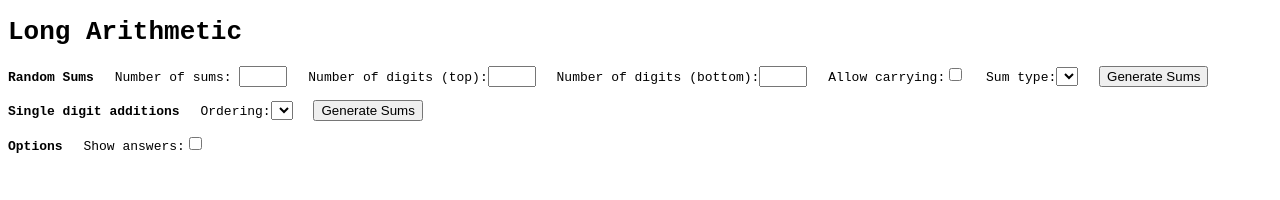
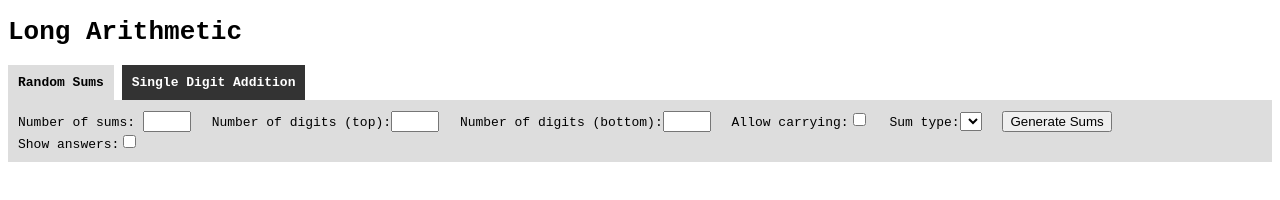
Before and after one commit to DanCorder/LongArithmetic, a website with bundled scripts: page src/html/index.html in a window 1280 px wide. Built offline with nearby package versions, Linux system fonts and the light colour scheme; files whose address does not match are found by name.

Commit message:
Add tabbed UI

```diff
--- a/src/html/index.html
+++ b/src/html/index.html
@@ -9,8 +9,15 @@
     <body>
         <h1>Long Arithmetic</h1>
 
-        <ul class="options">
-            <li><strong>Random Sums</strong></li>
+        <div class="options">
+            <input class="tab-control" id="tab1" type="radio" name="tabs" checked />
+            <label class="tab" for="tab1">Random Sums</label>
+
+            <input class="tab-control" id="tab2" type="radio" name="tabs" />
+            <label class="tab" for="tab2">Single Digit Addition</label>
+
+            <div class="content">
+                <ul id="content1" class="tab-content">
                     <li><label for="number-of-sums">Number of sums: </label><input id="number-of-sums" type="text" data-bind="textInput: numberOfSums" /></li>
                     <li><label for="digits-top">Number of digits (top):</label><input id="digits-top" type="text" data-bind="textInput: digitsTop" /></li>
                     <li><label for="digits-bottom">Number of digits (bottom):</label><input id="digits-bottom" type="text" data-bind="textInput: digitsBottom" /></li>
@@ -18,15 +25,15 @@
                     <li><label for="sum-type">Sum type:</label><select id="sum-type" data-bind="value: sumType, options: allowedSumTypes, optionsText: function(item) { return Sums.Operator[item]; }"></select></li>
                     <li><button title="Generate Sums" onclick="viewModel.generateRandomSums();" >Generate Sums</button></li>
                 </ul>
-        <ul class="options">
-            <li><strong>Single digit additions</strong></li>
+                <ul id="content2" class="tab-content">
                     <li><label for="sum-ordering">Ordering:</label><select id="sum-ordering" data-bind="value: ordering, options: allowedOrderings, optionsText: function(item) { return Sums.orderingToText(item); }"></select></li>
                     <li><button title="Generate Sums" onclick="viewModel.generateSingleDigitSums();" >Generate Sums</button></li>
                 </ul>
-        <ul class="options">
-            <li><strong>Options</strong></li>
+                <ul>
                     <li><label for="show-solutions">Show answers:</label><input id="show-solutions" type="checkbox" data-bind="checked: showSolutions" /></li>
                 </ul>
+            </div>
+        </div>
 
         <div data-bind="foreach: sums" id="sums">
             <div class="sum">
--- a/src/script/sums/sum.ts
+++ b/src/script/sums/sum.ts
@@ -2,7 +2,7 @@
 
 namespace Sums {
     export class Sum {
-        // TODO: make readonly when new version of TypeScript is released
+        // TODO: make readonly when TypeScript 2.0 is released
         symbol: string;
         solution: Operand;
 
--- a/src/style/longArithmetic.css
+++ b/src/style/longArithmetic.css
@@ -11,6 +11,7 @@ ul {
 
 li {
     display: inline-block;
+    margin-right: 1em;
 }
 
 input[type=text] {
@@ -28,8 +29,40 @@ input[type=text] {
     margin-bottom: 1em;
 }
 
-.options > li {
-    margin-right: 1em;
+input.tab-control {
+    display: none;
+}
+
+.tab {
+    display: inline-block;
+    padding: 10px;
+    font-weight: 600;
+    text-align: center;
+    background: #333333;
+    color: #ffffff;
+}
+
+.tab:hover {
+    cursor: pointer;
+}
+
+input.tab-control:checked + label {
+    background: #dddddd;
+    color: #000000;
+}
+
+.content {
+    background: #dddddd;
+    padding: 10px;
+}
+
+.tab-content {
+    display: none;
+}
+
+#tab1:checked ~ .content #content1,
+#tab2:checked ~ .content #content2 {
+    display: block;
 }
 
 .sum
```
Lines whose indentation alone changed are shown as unchanged.
